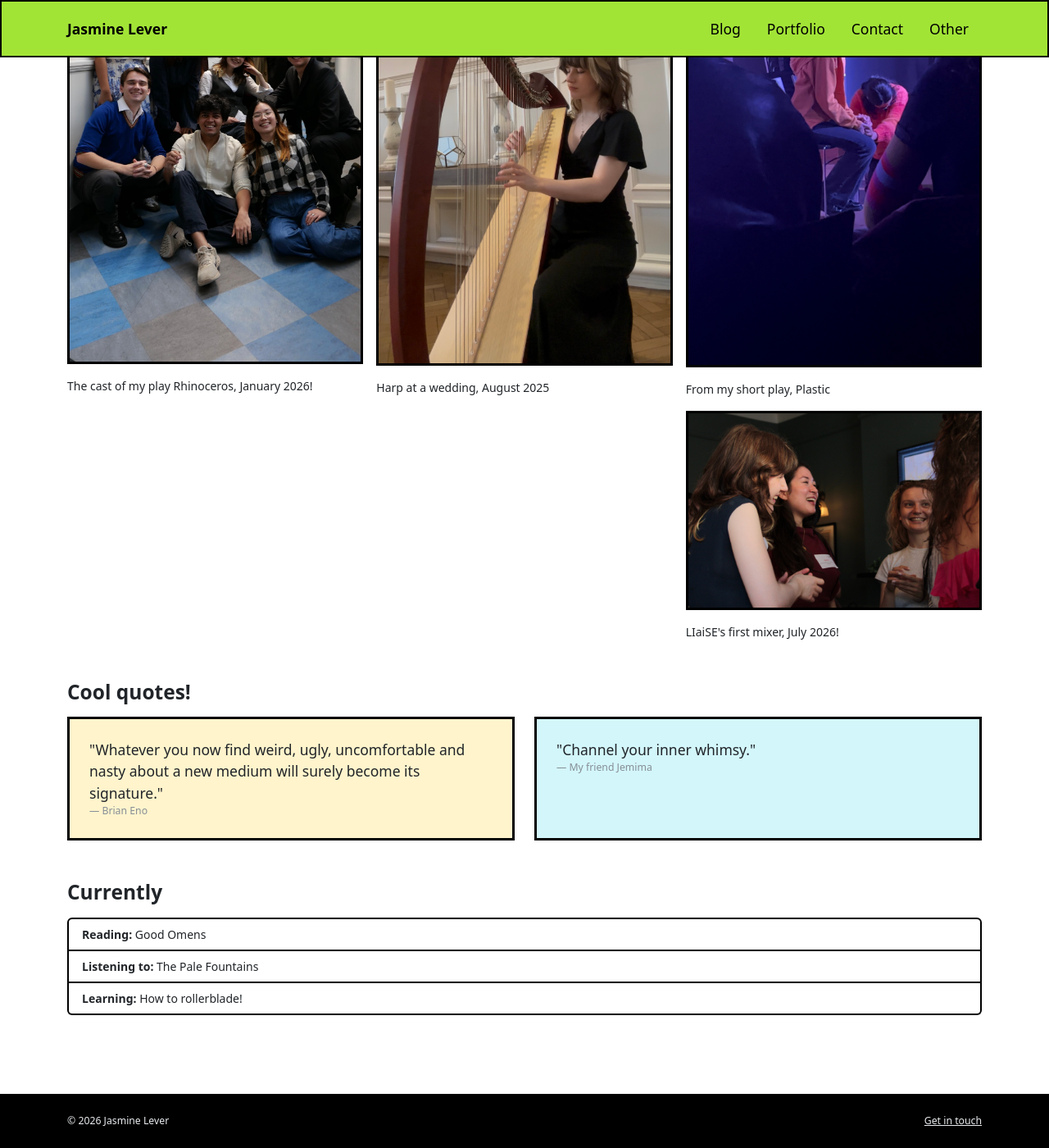
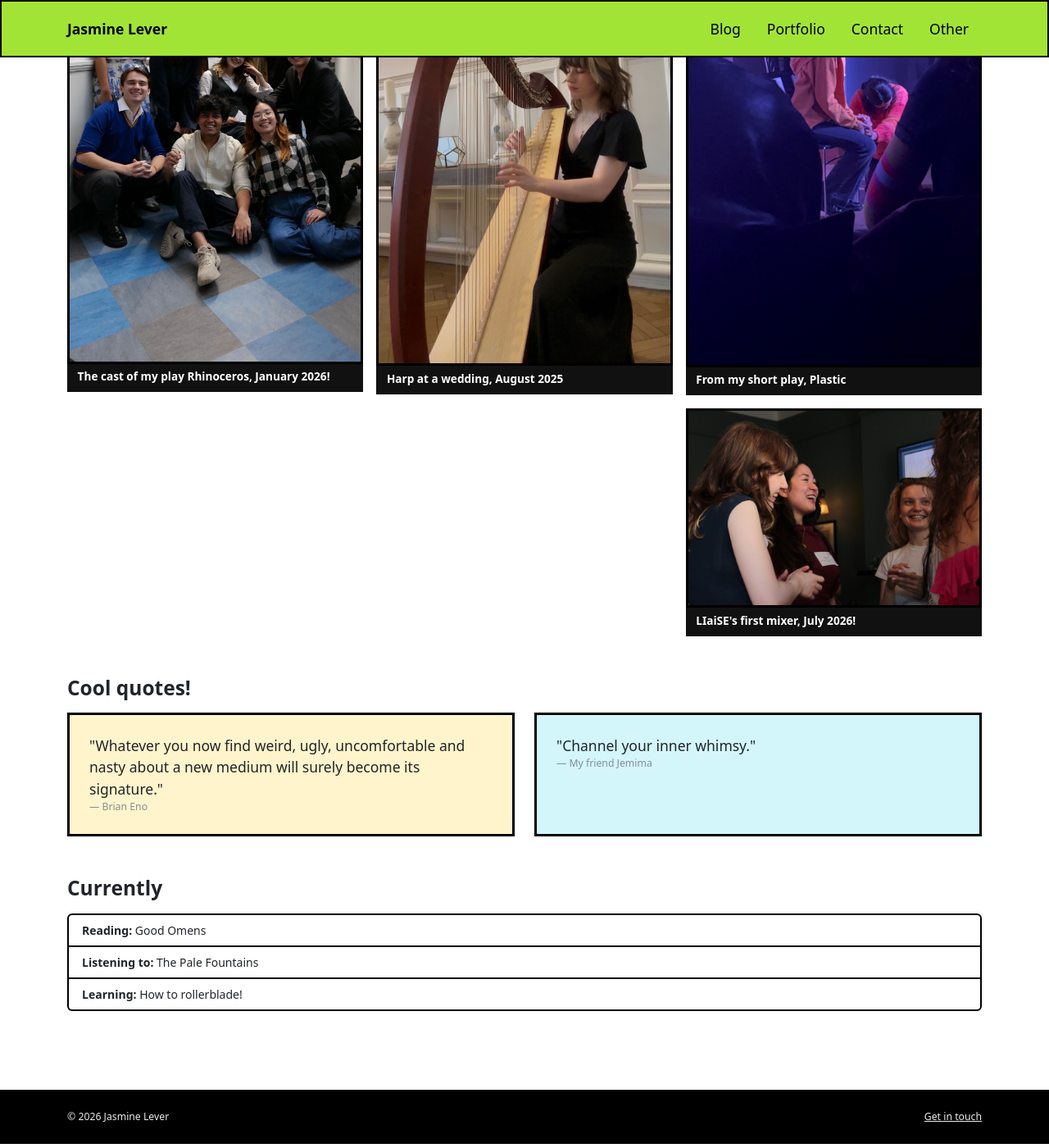
Before and after one commit to jasminelx/jasminelx.github.io, a Jekyll site: the page built from other.html, in a window 1280 px wide and 1400 px high, scrolled down 503 px. Shown: the whole window at 82% size. Built offline with Jekyll 4.4.1, drawn with Linux system fonts in a browser that asks for light colours.

Commit message:
Update custom.css

```diff
--- a/css/custom.css
+++ b/css/custom.css
@@ -7,7 +7,17 @@ a.card:hover { transform: translate(-2px, -2px); }
 
 /* Masonry-style collage on the Other page */
 .collage { column-count: 3; column-gap: 1rem; }
-.collage img { width: 100%; margin-bottom: 1rem; display: block; }
+.collage-item { break-inside: avoid; margin: 0 0 1rem; }
+.collage img { width: 100%; display: block; }
+.collage figcaption {
+  background: #111;
+  color: #fff;
+  font-size: 0.85rem;
+  font-weight: 600;
+  padding: 0.35rem 0.6rem;
+  border: 3px solid #111;
+  border-top: none;
+}
 @media (max-width: 767px) { .collage { column-count: 2; } }
 @media (max-width: 480px) { .collage { column-count: 1; } }
 
```
